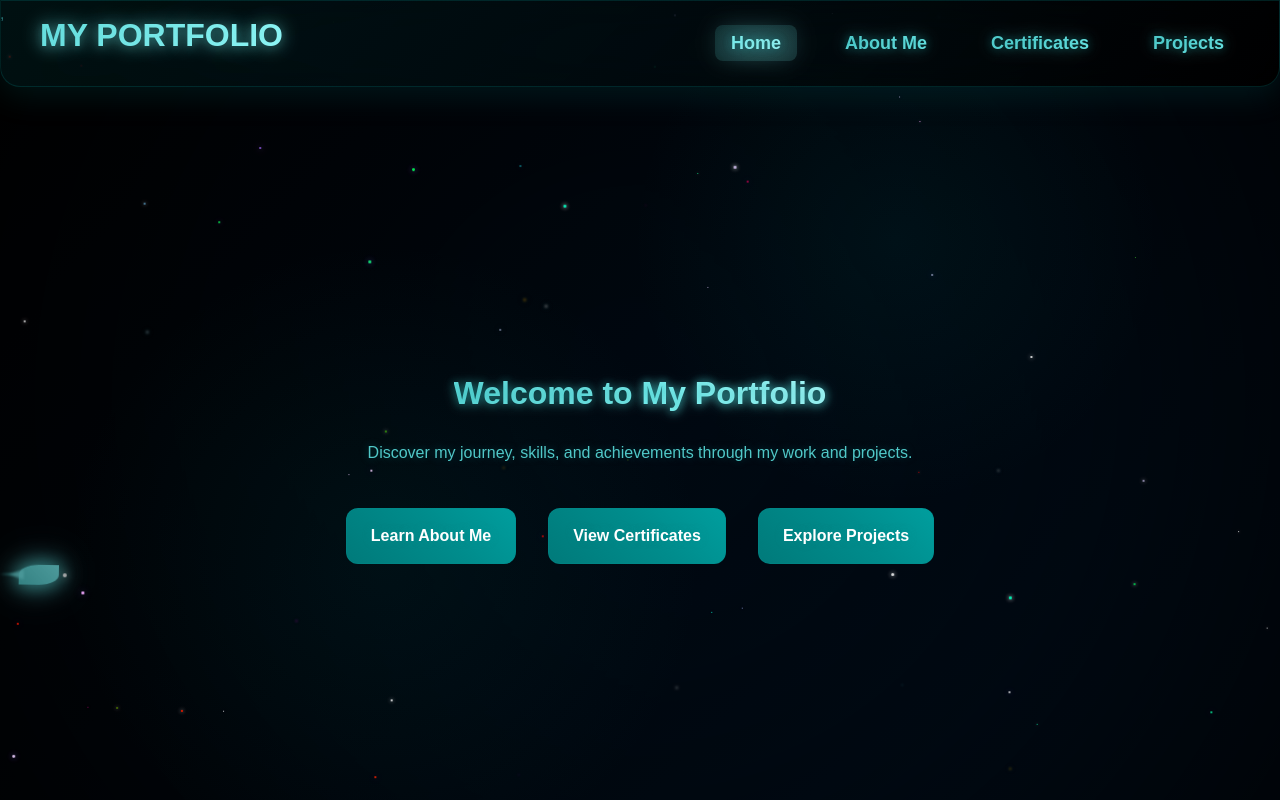
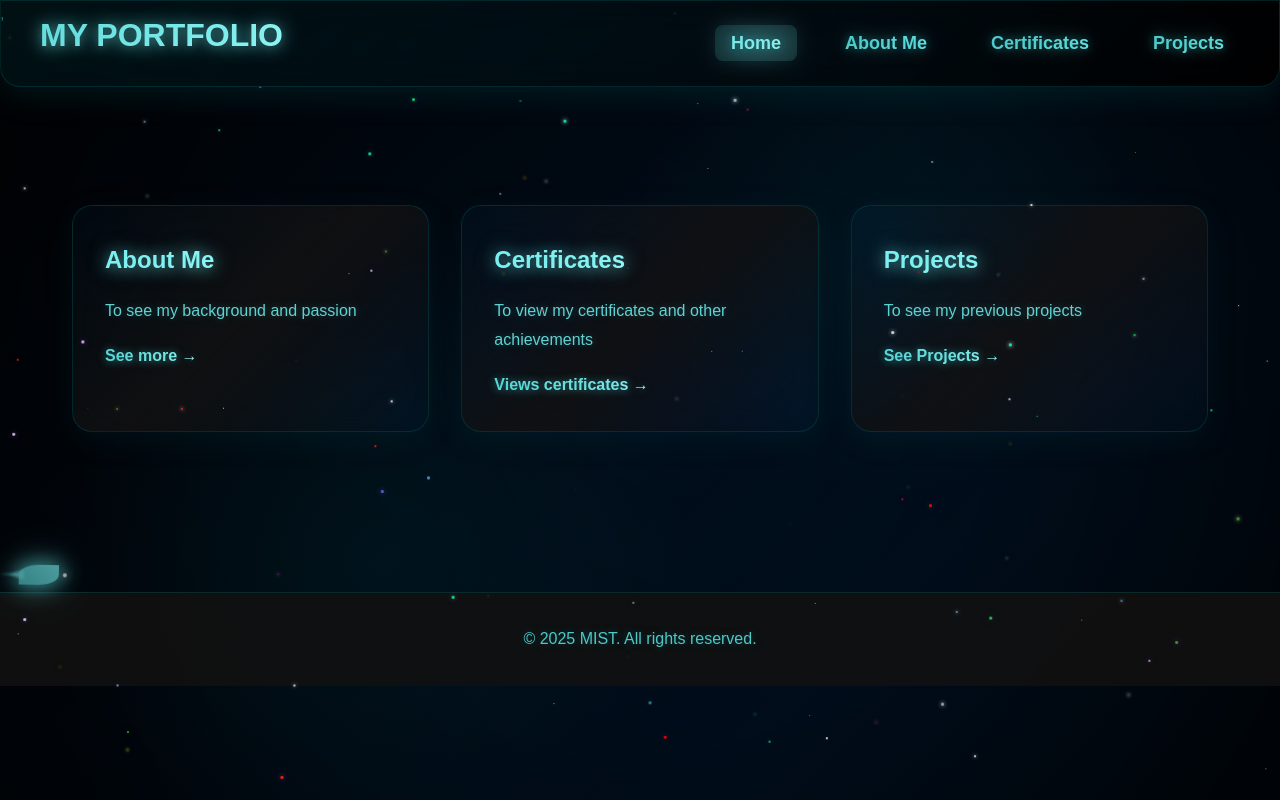
Before and after one commit to phichit-vec/personal_portfolio, a plain HTML site: page index.html in a window 1280 px wide. Shown: the top 800 px of the page. Drawn offline with Linux system fonts and the light colour scheme.

Commit message:
update index

```diff
--- a/index.html
+++ b/index.html
@@ -97,15 +97,7 @@ setTimeout(startSpacecraftAnimation, 2000);
         </nav>
     </header>
     <main>
-        <section class="hero">
-            <h2>Welcome to <span>My Portfolio</span></h2>
-            <p>Discover my journey, skills, and achievements through my work and projects.</p>
-            <div class="home-navigation">
-                <a href="about.html" class="btn">Learn About Me</a>
-                <a href="certificates.html" class="btn">View Certificates</a>
-                <a href="projects.html" class="btn">Explore Projects</a>
-            </div>
-        </section>
+
         <section class="home-preview">
             <div class="preview-grid">
                 <div class="preview-card">
```
